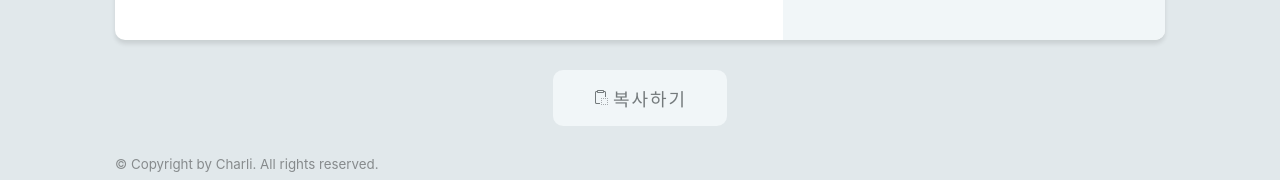
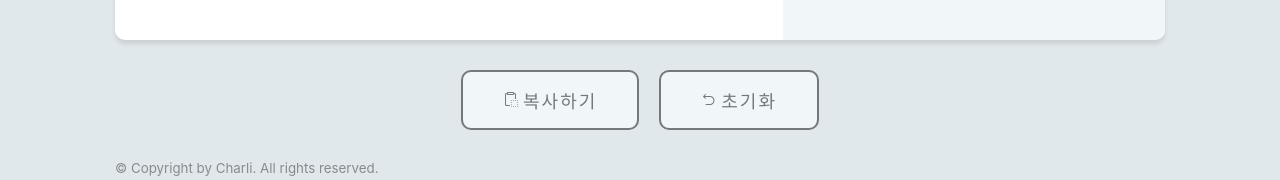
Before and after one commit to devCharli/word-count, a React (Vite) app: page / in a window 1280 px wide. Shown: the part 689-869 px from the top of the page. Built offline with nearby package versions, Linux system fonts and the light colour scheme.

Commit message:
change button border color on click

```diff
--- a/src/components/Button.tsx
+++ b/src/components/Button.tsx
@@ -1,12 +1,10 @@
 import styled from "styled-components";
 
-type ButtonProp = {
-  label: string;
-  handleClick: () => void;
-  icon: React.ReactNode;
+type StyledButtonProps = React.ButtonHTMLAttributes<HTMLButtonElement> & {
+  isClicked: boolean;
 };
 
-const StyledButton = styled.button({
+const StyledButton = styled.button<StyledButtonProps>((props) => ({
   display: "flex",
   alignItems: "center",
   margin: "10px",
@@ -18,15 +16,28 @@ const StyledButton = styled.button({
   letterSpacing: "2px",
   fontWeight: "500",
   cursor: "pointer",
-});
+  border: `2px solid ${props.isClicked ? "#4CAF50" : ""}`,
+}));
+
+type ButtonProp = {
+  label: string;
+  isClicked: boolean;
+  handleClick: () => void;
+  icon: React.ReactNode;
+};
 
 const IconSpan = styled.span({
   marginRight: "5px",
 });
 
-export default function Button({ label, handleClick, icon }: ButtonProp) {
+export default function Button({
+  label,
+  isClicked,
+  handleClick,
+  icon,
+}: ButtonProp) {
   return (
-    <StyledButton onClick={handleClick}>
+    <StyledButton onClick={handleClick} isClicked={isClicked}>
       <IconSpan>{icon}</IconSpan>
       <span>{label}</span>
     </StyledButton>
--- a/src/components/Container.tsx
+++ b/src/components/Container.tsx
@@ -1,10 +1,10 @@
 import styled from "styled-components";
 import Textarea from "./Textarea";
-import { useState } from "react";
+import { useEffect, useState } from "react";
 import Stats from "./Stats";
 import ButtonContainer from "./ButtonContainer";
 import Button from "./Button";
-import { ClipboardCopyIcon } from "@radix-ui/react-icons";
+import { ClipboardCopyIcon, ResetIcon } from "@radix-ui/react-icons";
 
 const StyledMain = styled.main({
   width: "1050px",
@@ -24,14 +24,34 @@ const StyledMain = styled.main({
 
 export default function Container() {
   const [text, setText] = useState("");
+  const [isCopied, setIsCopied] = useState(false);
+  const [isReset, setIsReset] = useState(false);
 
   const countWords = (text: string) => {
     const words = text.match(/[\uAC00-\uD7A3a-zA-Z]+/g);
-    return words ? words.length : 0;ㅁ
+    return words ? words.length : 0;
   };
+
+  useEffect(() => {
+    setTimeout(() => {
+      setIsCopied(false);
+    }, 1000);
+  }, [isCopied]);
+
+  useEffect(() => {
+    setTimeout(() => {
+      setIsReset(false);
+    }, 1000);
+  }, [isReset]);
 
   const copyToClipboard = () => {
     navigator.clipboard.writeText(text);
+    setIsCopied(true);
+  };
+
+  const resetText = () => {
+    setText("");
+    setIsReset(true);
   };
 
   const stats = {
@@ -50,8 +70,15 @@ export default function Container() {
       <ButtonContainer>
         <Button
           label="복사하기"
+          isClicked={isCopied}
           handleClick={copyToClipboard}
           icon={<ClipboardCopyIcon />}
+        />
+        <Button
+          label="초기화"
+          isClicked={isReset}
+          handleClick={resetText}
+          icon={<ResetIcon />}
         />
       </ButtonContainer>
     </>
```
